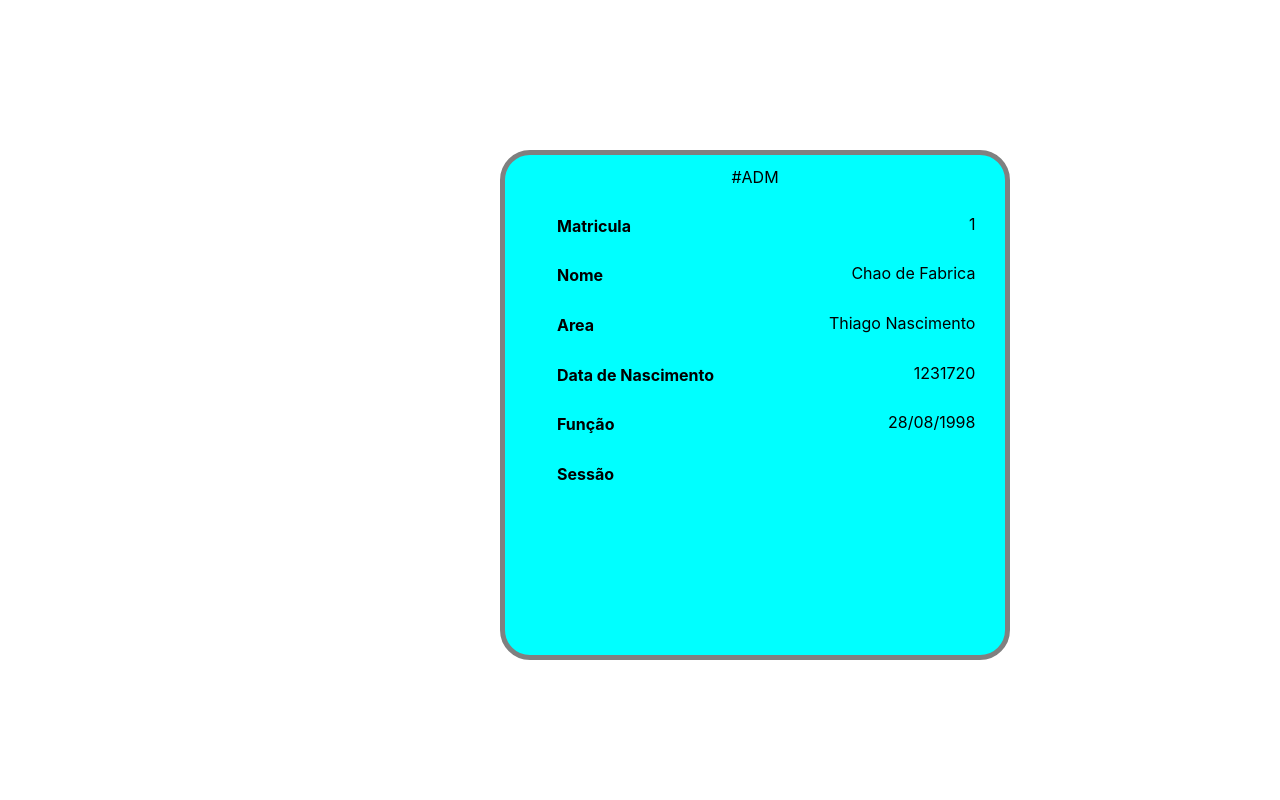
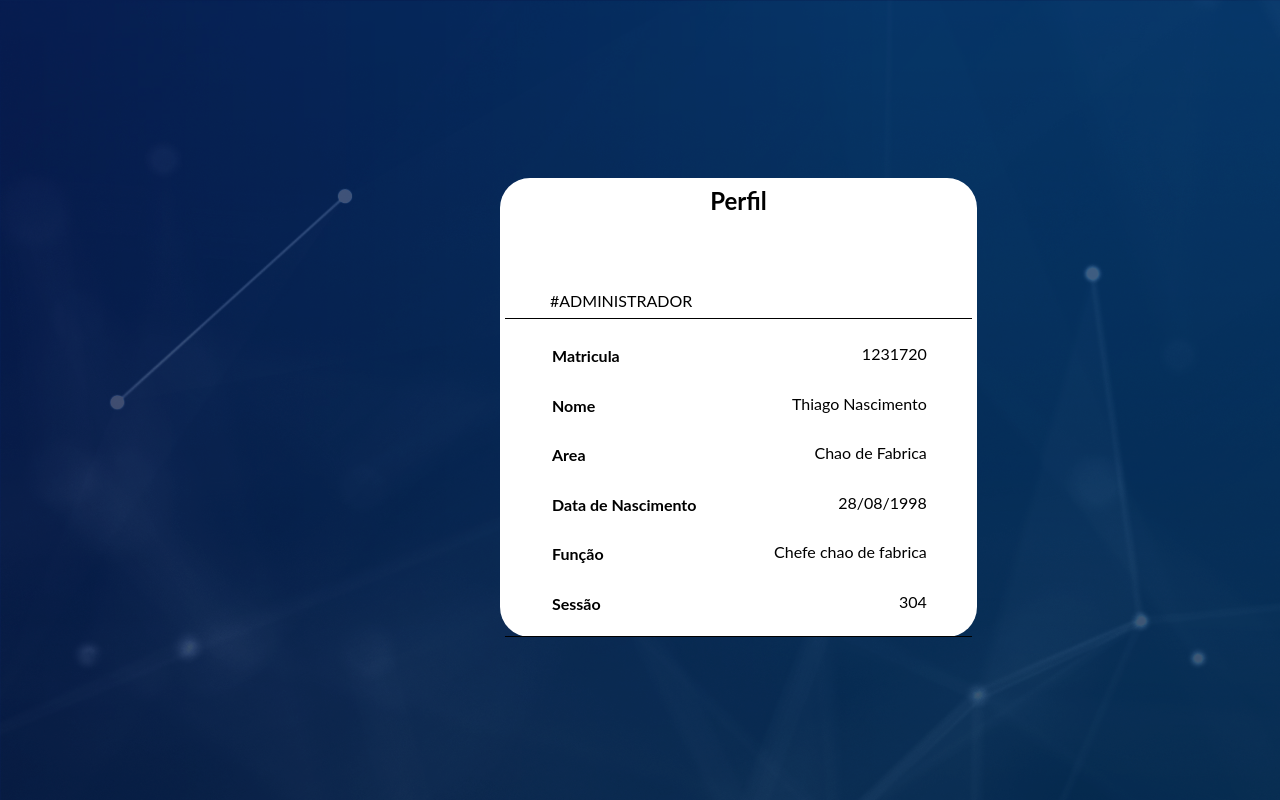
Before and after one commit to FernandaCidade/Projeto_SecurePass_REACT, a React (Vite) app in the folder perfil/: page / in a window 1280 px wide. Built offline with nearby package versions, Linux system fonts and the light colour scheme.

Commit message:
CSS Implantado e ajustado

```diff
--- a/perfil/src/assets/Pages/Perfil/index.tsx
+++ b/perfil/src/assets/Pages/Perfil/index.tsx
@@ -2,7 +2,7 @@
 import { useState } from "react";
 import "./style.css"
 // import './index.css'
-import api from "../../utils/api";
+// import api from "../../utils/api";
 
 
 
@@ -11,7 +11,7 @@ function Perfil(){
     const [users, Setusers] = useState<any[]>([
         {
 
-        img_perfil: "Foto_perfil.png",
+        img_perfil: "../assets/img/img_perfil.png",
         matricula: 1231720,
         nome: "Thiago Nascimento",
         area: "Chao de Fabrica",
@@ -25,9 +25,14 @@ function Perfil(){
 
     return(
         <>
+
         <div>
+
             <div className='emglobador'>
-                <span>#ADM</span>
+                  <h2>Perfil</h2>
+                {/* adicionar imagem do usuario aqui */}
+                <span>#administrador</span>
+                <hr />
                 <table className='tabelaPerfil'>
                     <thead className='esquerda'>
                         <tr>
@@ -44,17 +49,20 @@ function Perfil(){
 
                          {users.map((dev: any, index: number) => {
                             return <li key={index}>
-                                    <td>{dev.id}</td>
-                                   <td>{dev.area}</td>
+                                    {/* <td>{dev.img_perfil}</td> */}
+                                    <td>{dev.matricula}</td>
                                     <td>{dev.nome}</td>
-                                    <td>{dev.matricula}</td>
+                                    <td>{dev.area}</td>
                                    <td> {dev.dataNascimento}</td>
+                                   <td> {dev.funcao}</td>
+                                   <td> {dev.sessao}</td>
                                  </li>
                         }
                         )}
 
                     </tbody>
                 </table>
+                <hr />
              </div>
             </div>
         </>
--- a/perfil/src/assets/Pages/Perfil/style.css
+++ b/perfil/src/assets/Pages/Perfil/style.css
@@ -1,24 +1,57 @@
+/* * {
+    margin: 0;
+    padding: 0;
+    box-sizing: border-box;
+} */
 
-div{
-    width: 500px;
-    height: 500px;
+:root {
+    --branco: #FFFFFF;
+
+    --font1: 'Lato', sans-serif;
+    --font2: 'Montserrat', sans-serif;
 
 }
 
+body{
+    background-image: url(../../img/Backgronud.png);
+}
+
+h2{
+    color: black;
+    display: flex;
+    justify-content: center;
+
+    padding-top: 5px;
+}
+
+/* definindo o tamanho da table */
+
+
 .emglobador{
+
     margin-left: 500px;
-    background-color: aqua;
-    border: 5px solid gray;
-
+    font-family: var(--font1);
+    background-color: var(--branco);
     border-radius: 30px;
 }
 .emglobador span{
 
     display: flex;
-    justify-content: center;
+    justify-content: left;
     color: black;
-    margin-top: 10px;
+    margin-left: 50px;
+    padding-top: 50px;
+    text-transform: uppercase;
+
+
 }
+/* configurando o traço */
+hr {
+	border: 0;
+	border-top: 1px solid black;
+    margin: 5px 5px 5px 5px;
+}
+
 .tabelaPerfil{
     display: flex;
     flex-direction: row;
@@ -27,29 +60,38 @@ div{
 
 }
 
-
+/* definindo o espaçamento das informações  */
 .tabelaPerfil th, .tabelaPerfil td{
     padding: 0.8rem;
 
 }
 
+/* orientando as informações em paralelo */
 .esquerda th{
     display: flex;
     flex-basis: 100%;
     margin-right: 50px;
     padding-left: 50px ;
-
-
-
 }
 
 .direita td{
     display: flex;
     flex-direction: column;
     text-align: right;
-    padding-left: 50px;
+    padding-right: 50px;
 
 }
 .direita li {
     list-style-type: none;
 }
+
+/* Responsividade da tabela */
+
+@media screen and (max-width: 800px) {
+
+    /* .emglobador{
+
+    }
+     */
+
+}
```
